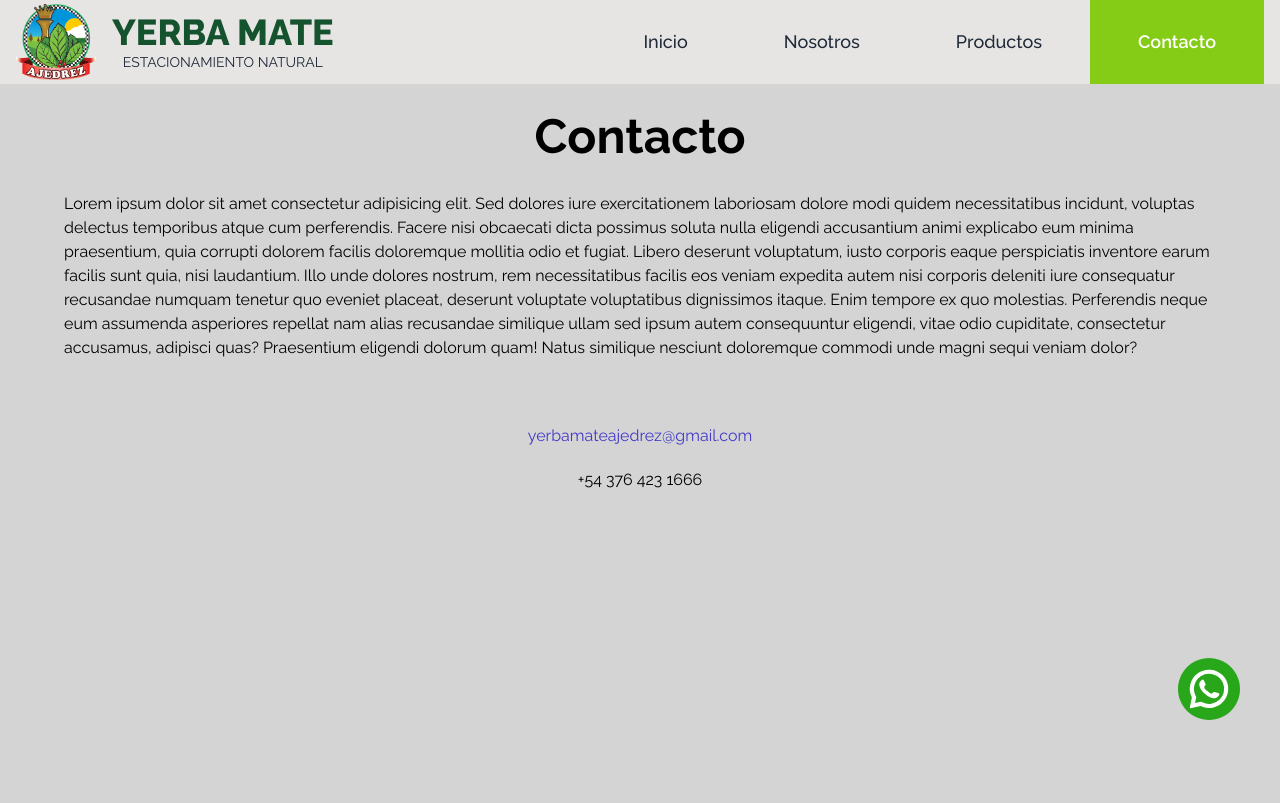
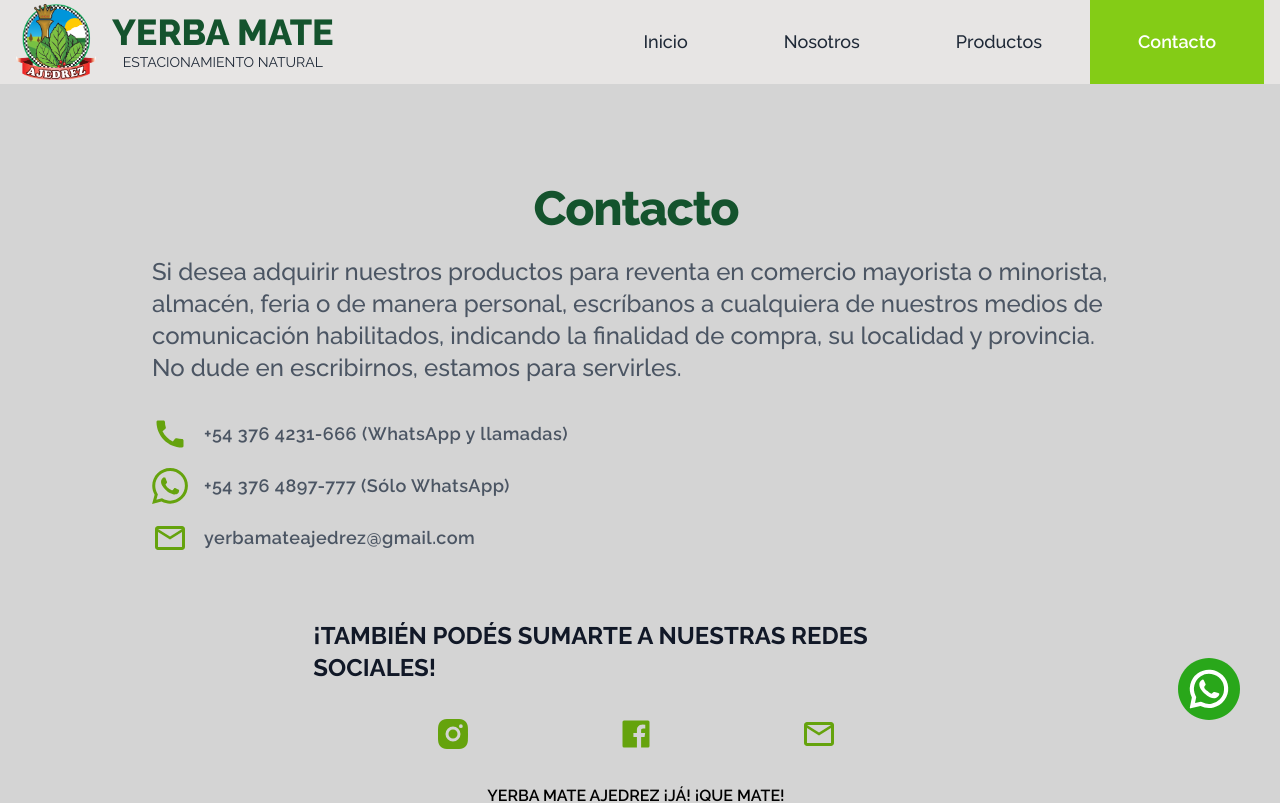
Before and after one commit to gbritez53/yerba-mate-ajedrez, a Next.js app: page /contacto in a window 1280 px wide. Shown: the top 803 px of the page. Built offline with nearby package versions, Linux system fonts and the light colour scheme.

Commit message:
connect others fields from database and refactor design details

```diff
--- a/components/ProductCard.js
+++ b/components/ProductCard.js
@@ -14,7 +14,7 @@
   }, []);
 
   return (
-    <div className="grid lg:grid-cols-4 gap-8">
+    <div className="grid lg:grid-cols-4 gap-8 pb-16">
       {data.map((category) =>
         category.products.map((product) => {
           return (
@@ -22,15 +22,16 @@
               key={product._id}
               className=" shadow-lg rounded-lg h-[430px] w-72 md:w-72 m-auto bg-white overflow-hidden space-y-4 mb-4"
             >
-              <figure className="relative h-60 w-full">
+              <figure className="relative">
                 {!loading ? (
-                  <Spinner height={100} width={100} classes="h-48" />
+                  <Spinner height={100} width={100} classes="h-60" />
                 ) : (
                   <Image
                     src={product.imgURL}
                     alt={product.name}
-                    layout="fill"
-                    objectFit="contain"
+                    width={300}
+                    height={240}
+                    objectFit="cover"
                     objectPosition="center"
                   />
                 )}
@@ -38,14 +39,14 @@
               <div className="px-4 space-y-2 flex flex-col justify-between">
                 <div>
                   <p className="text-lime-700 text-xl font-semibold ">
-                    {product.name} -{" "}
+                    {product.name}{" "}
                     <span className="text-gray-800 text-lg font-medium ">
                       {product.size}
                     </span>
                   </p>
 
-                  <p className="truncate hover:text-clip h-[50px]">
-                    {product.description}
+                  <p className="line-clamp-2  hover:text-clip h-[50px]">
+                    {product.content}
                   </p>
                 </div>
                 <div className="flex justify-center w-full py-2">
--- a/components/Section.js
+++ b/components/Section.js
@@ -1,10 +1,10 @@
 import React from "react";
 import { motion } from "framer-motion";
 
-const Section = ({ children }) => {
+const Section = ({ children, classes }) => {
   return (
     <motion.section
-      className="px-4 md:px-32 lg:px-16"
+      className={`px-4 md:px-32 lg:px-16 ${classes}`}
       initial={{ opacity: 0, y: 10 }}
       animate={{ opacity: 1, y: 0 }}
       transition={{ delay: 0.1, duration: 0.5 }}
--- a/package.json
+++ b/package.json
@@ -15,10 +15,12 @@
     "react": "17.0.2",
     "react-cool-inview": "^2.0.8",
     "react-dom": "17.0.2",
+    "react-icons": "^4.3.1",
     "react-lottie": "^1.2.3",
     "react-responsive-carousel": "^3.2.22"
   },
   "devDependencies": {
+    "@tailwindcss/line-clamp": "^0.3.1",
     "autoprefixer": "^10.4.0",
     "eslint": "8.5.0",
     "eslint-config-next": "12.0.7",
--- a/pages/[category]/[product].js
+++ b/pages/[category]/[product].js
@@ -1,44 +1,47 @@
 import React from "react";
 import Section from "components/Section";
 import Image from "next/image";
+import Spinner from "components/Spinner";
 
 const Productos = ({ data }) => {
   const { product } = data;
   return (
     <Section>
       <div className="min-w-screen min-h-screen flex items-center p-5 lg:p-10 overflow-hidden relative">
-        <div className="w-full max-w-6xl rounded bg-white shadow-xl p-10 lg:p-20 mx-auto text-gray-800 relative md:text-left">
+        <div className="w-full max-w-6xl rounded bg-white shadow-xl px-10 lg:px-20 mx-auto text-gray-800 relative md:text-left">
           <div className="md:flex items-center -mx-10">
             <div className="w-full md:w-1/2 px-10 mb-10 md:mb-0">
-              <div className="relative">
-                <figure className="relative h-52 md:h-[450px] w-full">
+              <div className="rounded-lg overflow-hidden my-4">
+                <figure className="relative">
                   <Image
-                    src={product.imgURL}
+                    src={
+                      product.contentImg === ""
+                        ? product.imgURL
+                        : product.contentImg
+                    }
                     alt={product.name}
-                    layout="fill"
+                    width={455}
+                    height={540}
                     objectFit="cover"
                     objectPosition="center"
                   />
                 </figure>
-                {/* <div className="border-4 border-lime-600 absolute z-0 inset-1 inset-y-2 md:inset-10"></div> */}
               </div>
             </div>
             <div className="w-full md:w-1/2 px-10">
-              <div className="mb-10">
+              <div className="mb-8">
                 <h1 className="font-bold text-2xl md:text-4xl mb-5 text-lime-800 text-center md:text-left">
                   {product.name}
                 </h1>
                 <p className="text-lg font-bold">
-                  Peso: <span className="font-medium">{product.size}</span>
+                  Contenido Neto:{" "}
+                  <span className="font-medium">{product.size}</span>
                 </p>
-                <p className="text-sm">
+                <div>
                   <span className="text-lg font-semibold">Descripcion:</span>{" "}
                   <br />
-                  Lorem ipsum dolor sit, amet consectetur adipisicing, elit.
-                  Eos, voluptatum dolorum! Laborum blanditiis consequatur,
-                  voluptates, sint enim fugiat saepe, dolor fugit, magnam
-                  explicabo eaque quas id quo porro dolorum facilis...
-                </p>
+                  <p>{product.content}</p>
+                </div>
               </div>
               <div>
                 <div className="inline-block align-bottom">
--- a/pages/contacto.js
+++ b/pages/contacto.js
@@ -1,30 +1,66 @@
 import React from "react";
 import Section from "components/Section";
+import { MdOutlineEmail, MdCall } from "react-icons/md";
+import { ImWhatsapp } from "react-icons/im";
+import { RiInstagramFill, RiFacebookBoxFill } from "react-icons/ri";
 
 const Contacto = () => {
   return (
-    <Section>
-      <h1 className="text-5xl text-center font-bold py-8">Contacto</h1>
-      <p>
-        Lorem ipsum dolor sit amet consectetur adipisicing elit. Sed dolores
-        iure exercitationem laboriosam dolore modi quidem necessitatibus
-        incidunt, voluptas delectus temporibus atque cum perferendis. Facere
-        nisi obcaecati dicta possimus soluta nulla eligendi accusantium animi
-        explicabo eum minima praesentium, quia corrupti dolorem facilis
-        doloremque mollitia odio et fugiat. Libero deserunt voluptatum, iusto
-        corporis eaque perspiciatis inventore earum facilis sunt quia, nisi
-        laudantium. Illo unde dolores nostrum, rem necessitatibus facilis eos
-        veniam expedita autem nisi corporis deleniti iure consequatur recusandae
-        numquam tenetur quo eveniet placeat, deserunt voluptate voluptatibus
-        dignissimos itaque. Enim tempore ex quo molestias. Perferendis neque eum
-        assumenda asperiores repellat nam alias recusandae similique ullam sed
-        ipsum autem consequuntur eligendi, vitae odio cupiditate, consectetur
-        accusamus, adipisci quas? Praesentium eligendi dolorum quam! Natus
-        similique nesciunt doloremque commodi unde magni sequi veniam dolor?
-      </p>
-      <div className="p-2 w-full pt-8 mt-8 text-center">
-        <a className="text-indigo-700">yerbamateajedrez@gmail.com</a>
-        <p className="leading-normal my-5">+54 376 423 1666</p>
+    <Section classes="xl:px-32 pt-16">
+      <div className="p-6 mr-2 sm:rounded-lg flex flex-col items-center">
+        <h1 className="text-4xl sm:text-5xl font-extrabold tracking-tight py-4 text-green-900 ">
+          Contacto
+        </h1>
+        <p className="text-lg sm:text-2xl font-medium text-gray-600 mt-2">
+          Si desea adquirir nuestros productos para reventa en comercio
+          mayorista o minorista, almacén, feria o de manera personal, escríbanos
+          a cualquiera de nuestros medios de comunicación habilitados, indicando
+          la finalidad de compra, su localidad y provincia. No dude en
+          escribirnos, estamos para servirles.
+        </p>
+
+        <div className="flex flex-col space-y-4 self-start">
+          <div className="flex items-center mt-8 text-gray-600">
+            <MdCall className="text-4xl text-lime-600" />
+            <div className="ml-4 text-md tracking-wide font-semibold text-lg">
+              +54 376 4231-666 (WhatsApp y llamadas)
+            </div>
+          </div>
+
+          <div className="flex items-center mt-4 text-gray-600">
+            <div className="w-9 h-9 overflow-hidden ">
+              <ImWhatsapp className="text-4xl text-lime-600" />
+            </div>
+            <div className="ml-4 text-md tracking-wide font-semibold text-lg">
+              +54 376 4897-777 (Sólo WhatsApp)
+            </div>
+          </div>
+
+          <div className="flex items-center mt-2 text-gray-600">
+            <MdOutlineEmail className="text-4xl text-lime-600" />
+            <div className="ml-4 text-md tracking-wide font-semibold text-lg">
+              yerbamateajedrez@gmail.com
+            </div>
+          </div>
+        </div>
+
+        <div className="flex flex-col items-center py-16 w-2/3">
+          <h3 className="text-2xl font-bold text-gray-900">
+            ¡TAMBIÉN PODÉS SUMARTE A NUESTRAS REDES SOCIALES!
+          </h3>
+          <div className="flex w-full 2xl:w-2/3 justify-around px-12 py-8">
+            <a href="">
+              <RiInstagramFill className="text-4xl text-lime-600" />
+            </a>
+            <a href="">
+              <RiFacebookBoxFill className="text-4xl text-lime-600" />
+            </a>
+            <a href="">
+              <MdOutlineEmail className="text-4xl text-lime-600" />
+            </a>
+          </div>
+          <p className="font-semibold">YERBA MATE AJEDREZ ¡JÁ! ¡QUE MATE!</p>
+        </div>
       </div>
     </Section>
   );
--- a/tailwind.config.js
+++ b/tailwind.config.js
@@ -11,5 +11,5 @@
       },
     },
   },
-  plugins: [],
+  plugins: [require("@tailwindcss/line-clamp")],
 };
```
Also changed, not shown: 1 other file (tests, documents, lock files or other folders).
